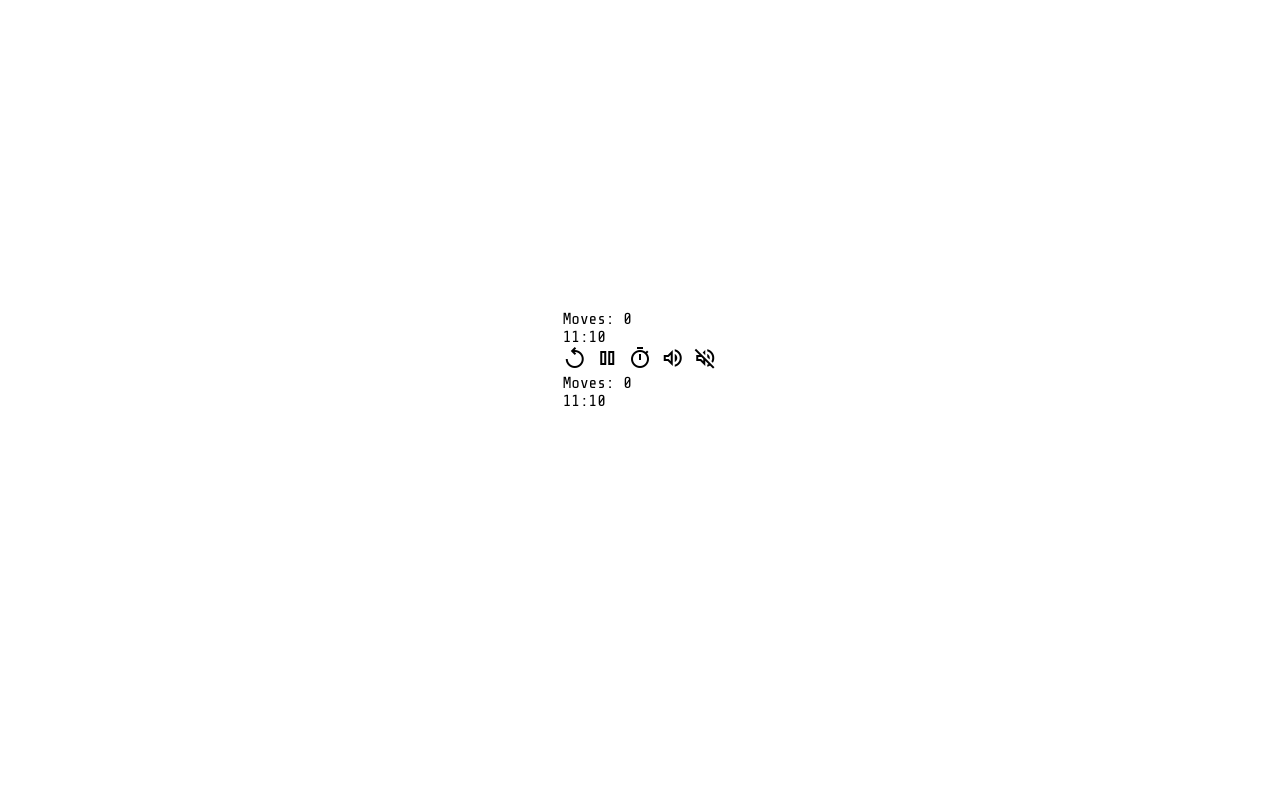
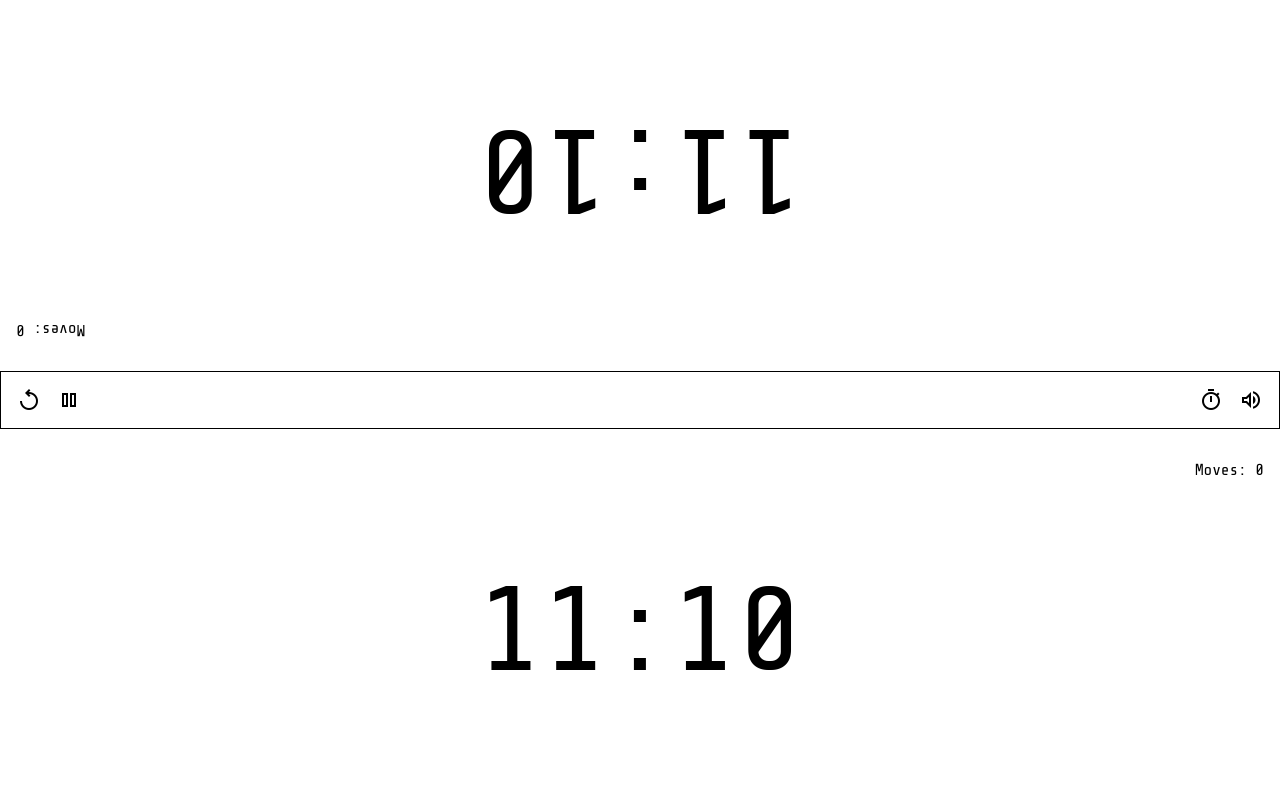
Before and after one commit to Mir-Boher/Chess-Clock, a plain HTML site: page index.html in a window 1280 px wide. Drawn offline with nearby package versions, Linux system fonts and the light colour scheme.

Commit message:
Added bit of styling

```diff
--- a/index.html
+++ b/index.html
@@ -14,8 +14,8 @@
   <body>
     <section id="main-page">
       <div class="timer-component" id="timer-component-one">
-        <div class="moves">Moves: 0</div>
-        <div class="time">11:10</div>
+        <div class="moves" id="moves-one">Moves: 0</div>
+        <div class="time" id="time-one">11:10</div>
       </div>
       <div class="setting-bar">
         <span class="material-symbols-outlined replay-icon">replay</span>
@@ -28,8 +28,11 @@
           volume_off
         </span>
       </div>
-      <div class="moves">Moves: 0</div>
-      <div class="timer-component" id="timer-component-two">11:10</div>
+
+      <div class="timer-component" id="timer-component-two">
+        <div class="moves" id="moves-two">Moves: 0</div>
+        <div class="time" id="time-two">11:10</div>
+      </div>
     </section>
   </body>
 </html>
--- /dev/null
+++ b/index.scss
@@ -0,0 +1,55 @@
+@import url("https://fonts.googleapis.com/css2?family=Josefin+Sans:ital,wght@0,100..700;1,100..700&family=Montserrat:ital,wght@0,100..900;1,100..900&family=Nunito:ital,wght@0,200..1000;1,200..1000&family=Share+Tech+Mono&display=swap");
+* {
+  margin: 0;
+  padding: 0;
+  box-sizing: border-box;
+  font-family: "Share Tech Mono", monospace;
+}
+
+#main-page {
+  display: flex;
+  flex-direction: column;
+  min-height: 100vh;
+  width: 100%;
+  flex: 1;
+  padding-top: 1rem;
+  padding-bottom: 1rem;
+
+  .timer-component {
+    width: 100%;
+    display: flex;
+    justify-content: center;
+    align-items: center;
+    flex-direction: column;
+    flex: 1;
+    position: relative;
+    .moves {
+      align-self: flex-end;
+      margin-right: 1rem;
+    }
+    .time {
+      font-size: 7.5rem;
+      flex: 1;
+      justify-content: center;
+      align-items: center;
+      display: flex;
+    }
+  }
+  .setting-bar {
+    width: 100%;
+    border: 1px solid black;
+    padding: 1rem;
+    display: flex;
+    gap: 1rem;
+    margin: 2rem 0 2rem 0;
+    .pause-icon {
+      flex: 1;
+    }
+    .volume-off-icon {
+      display: none;
+    }
+  }
+  #timer-component-one {
+    rotate: 180deg;
+  }
+}
```
Also changed, not shown: index.css, 1 other file.
